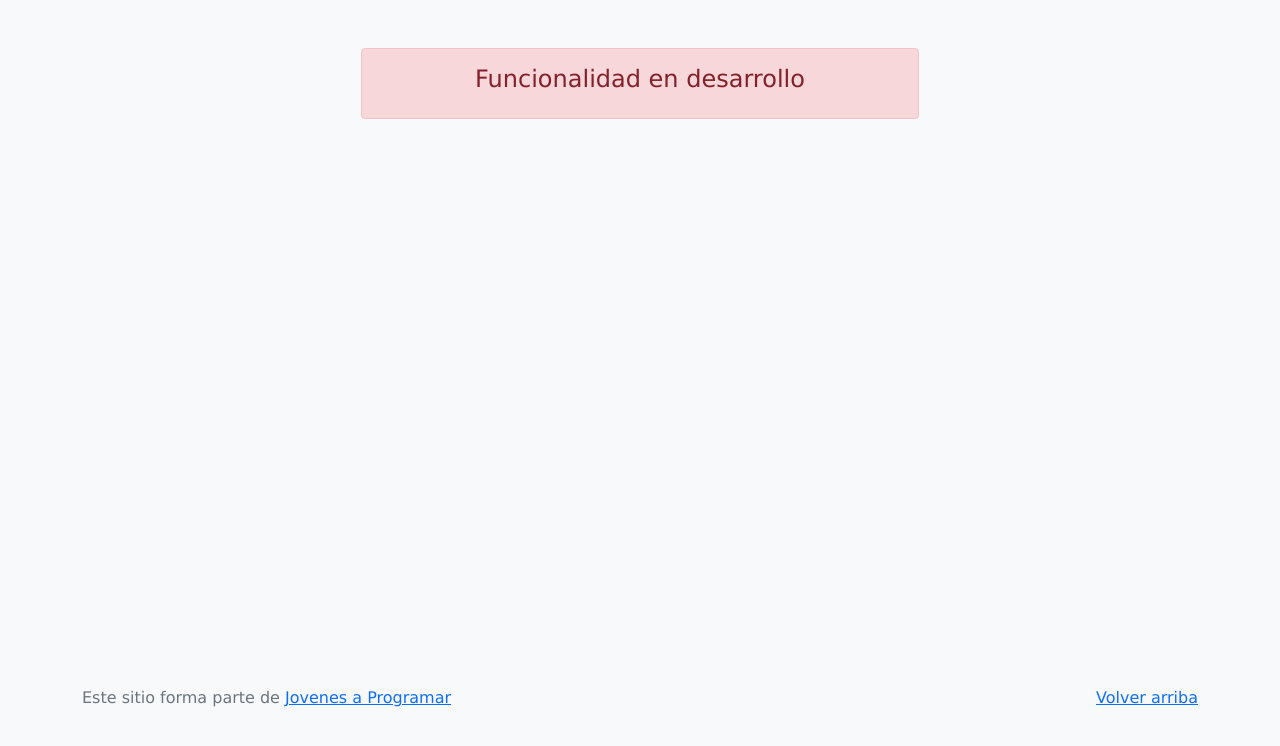
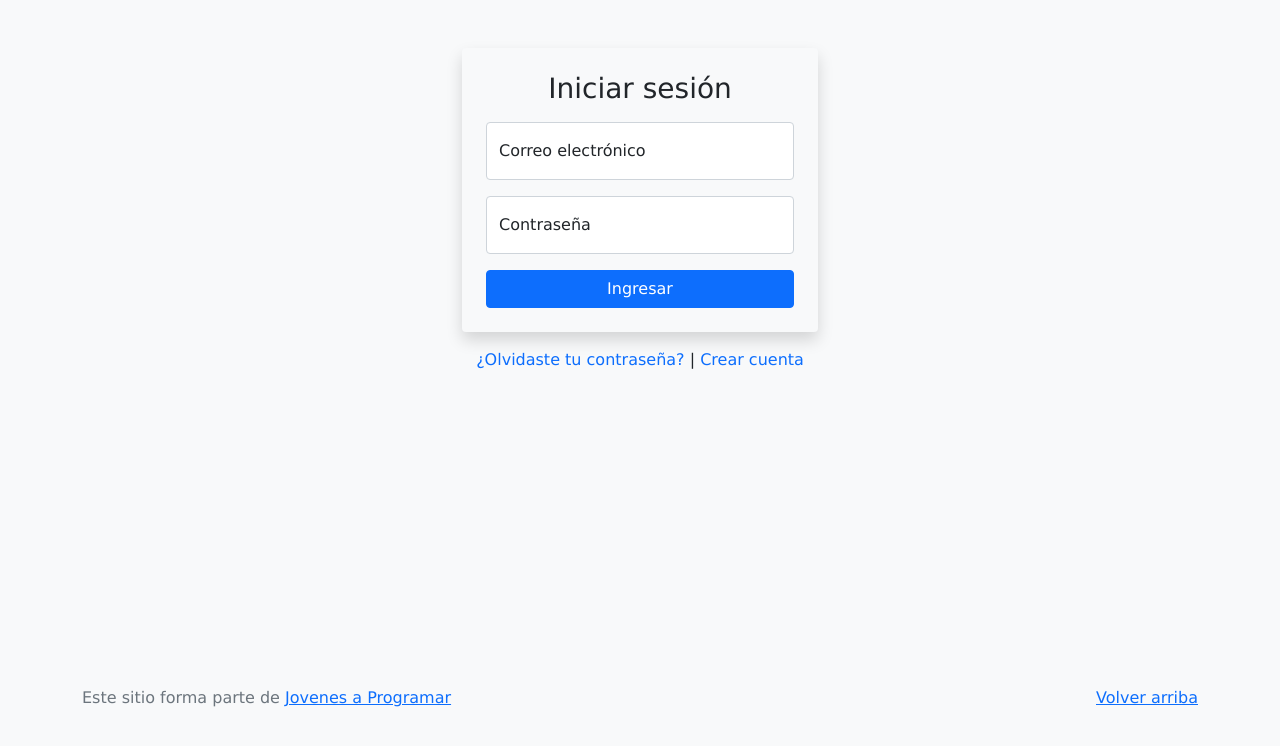
Before and after one commit to sofy1208/E-Mercado, a plain HTML site: page login.html in a window 1280 px wide. Drawn offline with Linux system fonts and the light colour scheme.

Commit message:
login.html
formulario de logeo

```diff
--- a/login.html
+++ b/login.html
@@ -15,14 +15,29 @@
     }
   </style>
 </head>
-
-<body>
-  <main class="mt-5">
-    <div class="container">
-      <div class="alert alert-danger text-center" role="alert">
-        <h4 class="alert-heading">Funcionalidad en desarrollo</h4>
+<main class="mt-5">
+  <div class="container">
+    <div class="row justify-content-center">
+      <div class="col-md-4">
+        <form id="login-form" class="text-center p-4 bg-light rounded shadow">
+          <h1 class="h3 mb-3 fw-normal">Iniciar sesión</h1>
+          <div class="form-floating mb-3">
+            <input type="email" class="form-control" id="email" placeholder="Correo electrónico" required>
+            <label for="email">Correo electrónico</label>
+          </div>
+          <div class="form-floating mb-3">
+            <input type="password" class="form-control" id="password" placeholder="Contraseña" required>
+            <label for="password">Contraseña</label>
+          </div>
+          <button class="w-100 btn btn-primary" type="submit" id="botonIngresar">Ingresar</button>
+        </form>
+        <div class="text-center mt-3">
+          <a href="#" class="text-decoration-none">¿Olvidaste tu contraseña?</a> | <a href="#" class="text-decoration-none">Crear cuenta</a>
+        </div>
       </div>
     </div>
+  </div>
+</main>
   </main>
   <footer class="text-muted">
     <div class="container">
```
